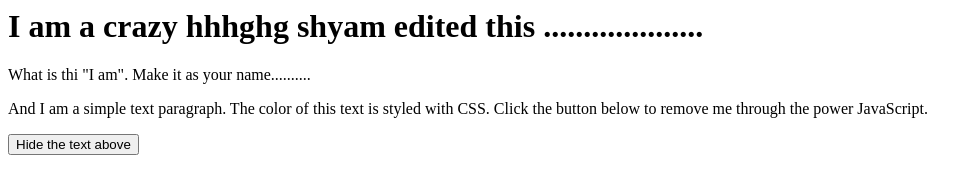
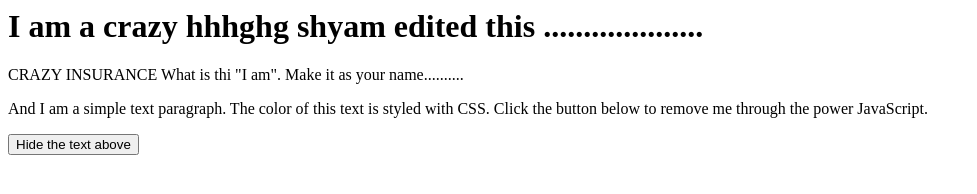
Before and after one commit to noobsam/crazy, a plain HTML site: page index.html in a window 1280 px wide. Shown: the whole page, without its empty margins (0-977 px from the left). Drawn offline with nearby package versions, Linux system fonts and the light colour scheme; a script that the page names is missing.

Commit message:
Crazy
Insurance

```diff
--- a/index.html
+++ b/index.html
@@ -7,7 +7,8 @@
     </head>
 <body>
 <h1>I am a crazy hhhghg shyam edited this ....................</h1>
-<p> What is thi "I am". Make it as your name..........</p>
+<p> CRAZY INSURANCE
+    What is thi "I am". Make it as your name..........</p>
  <p>   And I am a simple text paragraph. The color of this text is styled with CSS. Click the button below to remove me through the power JavaScript.</p>
 <button>Hide the text above</button>
 
```
